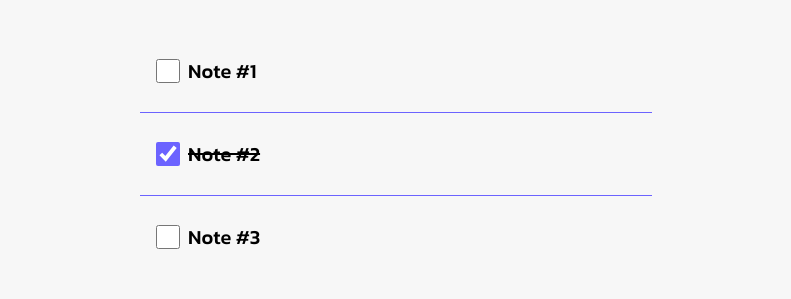
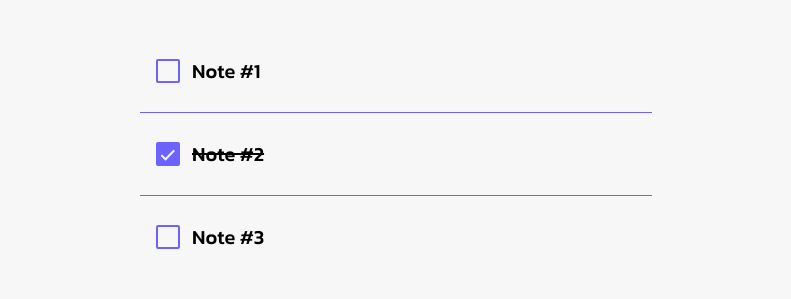
Before and after one commit to thisisal1ev/todo-app, a Vue app: page / in a window 1280 px wide. Shown: the part 174-473 px from the top of the page, without its empty margins (244-1035 px from the left). Built offline with nearby package versions, Linux system fonts and the light colour scheme.

Commit message:
upgraded checkbox and theme mode styles

```diff
--- a/src/App.vue
+++ b/src/App.vue
@@ -166,17 +166,28 @@ import { onMounted, ref } from 'vue'
 import Modal from './components/Modal.vue'
 import Todos from './components/Todos.vue'
 
-const storedTheme = localStorage.getItem('theme') || 'light'
-const isDarkMode = ref(storedTheme === 'dark')
 let modal = ref(false)
+const todos = ref([
+	{ id: 1, title: 'Note #1', completed: false },
+	{ id: 2, title: 'Note #2', completed: true },
+	{ id: 3, title: 'Note #3', completed: false },
+])
 
-function openModal() {
-	modal.value = true
+function getUserTheme() {
+	if (
+		window.matchMedia &&
+		window.matchMedia('(prefers-color-scheme: dark)').matches
+	) {
+		return 'dark'
+	}
+	return 'light'
 }
 
-function closeModal() {
-	modal.value = false
-}
+const userTheme = ref(getUserTheme())
+const storedTheme = localStorage.getItem('theme')
+const isDarkMode = ref(
+	storedTheme ? storedTheme === 'dark' : userTheme.value === 'dark'
+)
 
 onMounted(() => {
 	if (isDarkMode.value) {
@@ -197,11 +208,13 @@ const toggleDarkMode = () => {
 	}
 }
 
-const todos = ref([
-	{ id: 1, title: 'Note #1', completed: false },
-	{ id: 2, title: 'Note #2', completed: true },
-	{ id: 3, title: 'Note #3', completed: false },
-])
+function openModal() {
+	modal.value = true
+}
+
+function closeModal() {
+	modal.value = false
+}
 
 const removeTodo = function (id) {
 	displayedTodos.value = displayedTodos.value.filter(t => t.id !== id)
--- a/src/components/TodosItem.vue
+++ b/src/components/TodosItem.vue
@@ -4,19 +4,45 @@
 		:key="index"
 		class="border-violet border-t first:border-none px-4 py-6 flex items-center justify-between group"
 	>
-		<div class="flex items-center space-x-2 mr-5">
+		<div class="flex items-center space-x-4 mr-5 cursor-pointer">
+			<label
+				class="flex items-center relative space-x-3"
+				:for="'todo-' + value.id"
+			>
 				<input
-				class="accent-violet p-1 outline-none w-6 h-6 rounded-lg border-violet peer"
 					type="checkbox"
+					class="before:content[''] relative cursor-pointer appearance-none border-2 border-blue-gray-200 transition-all before:absolute before:top-2/4 before:left-2/4 before:block before:h-12 before:w-12 before:-translate-y-2/4 before:-translate-x-2/4 before:rounded-full before:bg-blue-gray-500 before:opacity-0 before:transition-opacity checked:border-violet checked:bg-violet checked:before:bg-violet hover:before:opacity-10 accent-violet p-1 outline-none w-6 h-6 rounded-sm border-violet peer"
 					@change="value.completed = !value.completed"
 					:checked="value.completed"
 					:id="'todo-' + value.id"
 				/>
-			<label
-				:for="'todo-' + value.id"
+				<span
+					class="absolute text-white transition-opacity opacity-0 pointer-events-none -translate-x-2/4 top-1 peer-checked:opacity-100"
+				>
+					<svg
+						width="15"
+						height="15"
+						viewBox="0 0 15 15"
+						fill="none"
+						xmlns="http://www.w3.org/2000/svg"
+					>
+						<mask id="path-1-inside-1_636_603" fill="white">
+							<path
+								d="M4.99805 14.6488L0.000261426 9.74757L9.55951 9.85688e-06L14.5573 4.90125L4.99805 14.6488Z"
+							/>
+						</mask>
+						<path
+							d="M4.99805 14.6488L3.59769 16.0767L5.02563 17.4771L6.42599 16.0492L4.99805 14.6488ZM6.3984 13.2209L1.40062 8.31963L-1.40009 11.1755L3.59769 16.0767L6.3984 13.2209ZM13.1294 3.50089L3.57011 13.2484L6.42599 16.0492L15.9852 6.3016L13.1294 3.50089Z"
+							fill="#F7F7F7"
+							mask="url(#path-1-inside-1_636_603)"
+						/>
+					</svg>
+				</span>
+				<span
 					class="font-medium text-xl leading-5 peer-checked:line-through text-black dark:text-white transition-colors duration-300"
 				>
 					{{ value.title }}
+				</span>
 			</label>
 		</div>
 
```
Also changed, not shown: src/assets/icons/check-icon.svg (added). Lines whose indentation alone changed are shown as unchanged.
